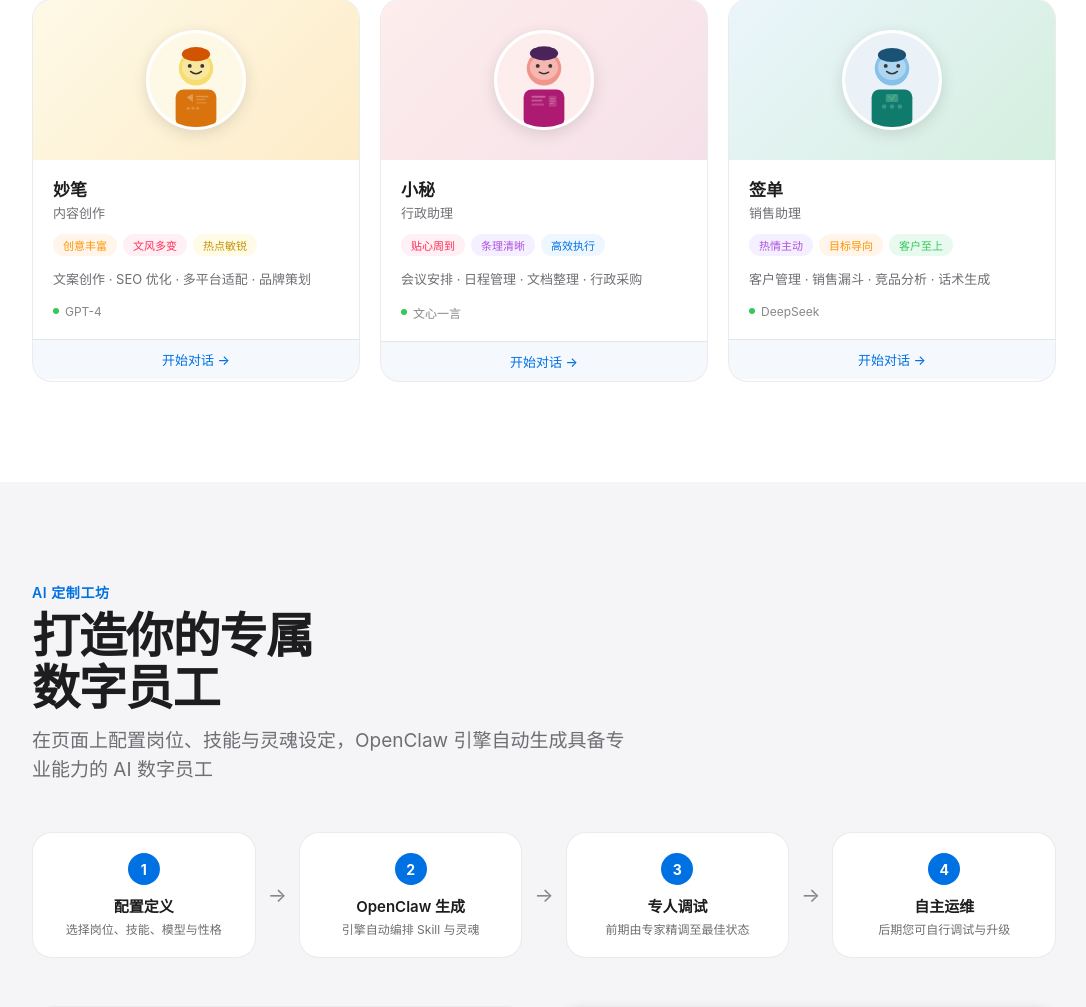
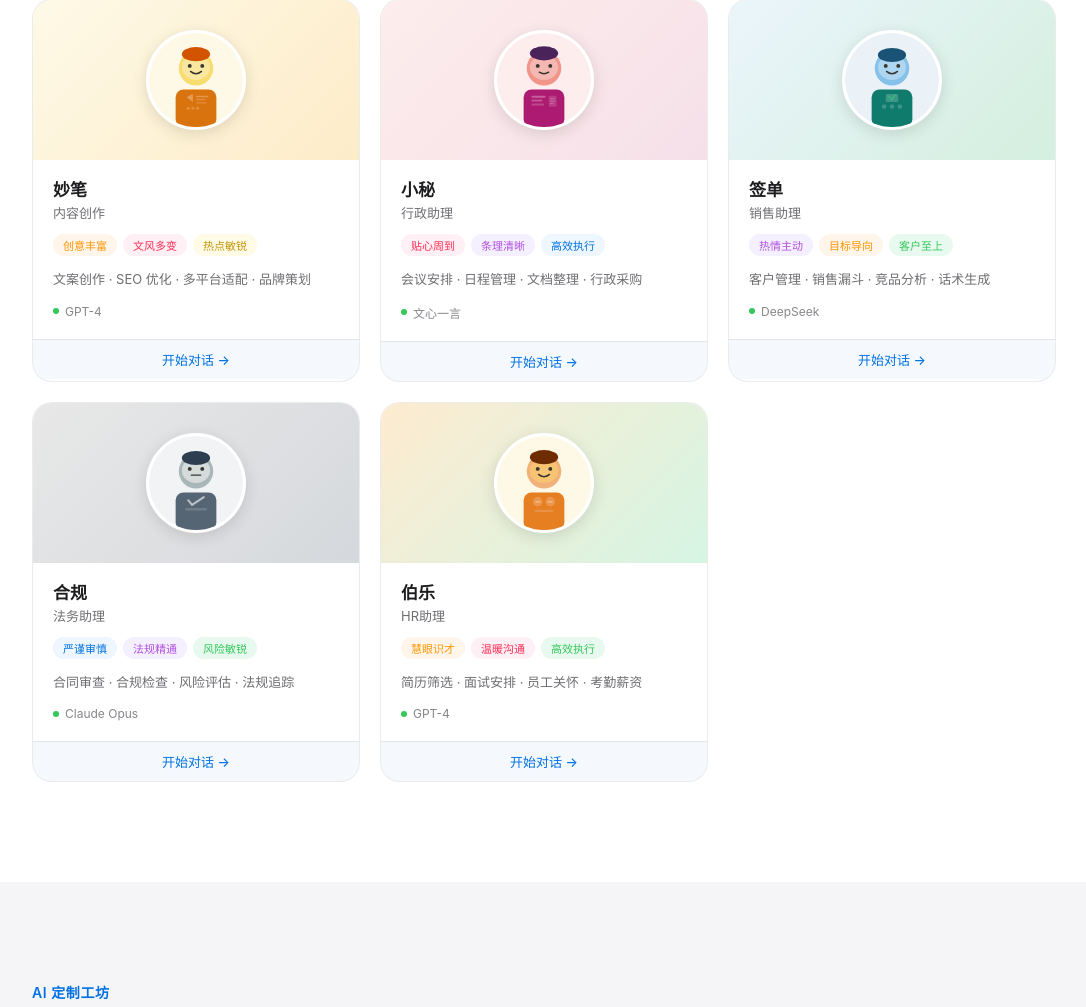
Before and after one commit to sunboygavin/findyou-repo, a Flask app: page / in a window 1280 px wide. Shown: the part 2572-3579 px from the top of the page, without its empty margins (96-1182 px from the left). Run offline with Flask 3, Linux system fonts and the light colour scheme.

Commit message:
feat: 补全8员工+入门版定价+隐藏个人号+SEO+安全修复
- 新增合规(法务)和伯乐(HR)两个数字员工卡片+对话数据
- SaaS定价新增¥299入门版(4列布局)
- 联系方式替换为企业号 400-000-0000 / contact@findyou.ai
- 添加 SEO meta tags (description, keywords, og tags)
- secret_key 改为环境变量读取，避免重启丢失session
- 咨询表单新增入门版选项

```diff
--- a/app.py
+++ b/app.py
@@ -2,7 +2,7 @@ from flask import Flask, render_template, request, redirect, url_for, session, j
 import os
 
 app = Flask(__name__)
-app.secret_key = os.urandom(24).hex()
+app.secret_key = os.environ.get('SECRET_KEY', 'findyou-dev-secret-change-in-production-2026')
 
 # 默认账号
 USERS = {
--- a/templates/index.html
+++ b/templates/index.html
@@ -3,7 +3,14 @@
 <head>
 <meta charset="UTF-8">
 <meta name="viewport" content="width=device-width,initial-scale=1.0">
-<title>Findyou — 企业级AI数字员工</title>
+<title>Findyou — 企业级AI数字员工 | 云上SaaS + 内网私有化部署</title>
+<meta name="description" content="Findyou 企业级AI数字员工平台，提供会计、数据分析、安全、行政、销售、内容创作、法务、HR等8大岗位数字员工。支持云上SaaS和内网私有化双轨部署，成本仅为真人十分之一。">
+<meta name="keywords" content="AI数字员工,企业AI,数字化转型,SaaS,私有化部署,智能助手,Findyou">
+<meta property="og:title" content="Findyou — 企业级AI数字员工平台">
+<meta property="og:description" content="8大岗位AI数字员工，云上SaaS + 内网私有化双轨部署，成本仅为真人十分之一。">
+<meta property="og:type" content="website">
+<meta property="og:url" content="https://findyou.ai">
+<meta property="og:locale" content="zh_CN">
 <style>
 *{margin:0;padding:0;box-sizing:border-box}
 :root{
@@ -187,7 +194,7 @@ nav .nav-right{display:flex;align-items:center;gap:12px}
 .price-tabs{display:flex;gap:4px;padding:4px;background:var(--bg2);border-radius:980px;width:fit-content;margin-bottom:32px}
 .price-tab{padding:8px 24px;font-size:14px;font-weight:500;border:none;background:transparent;border-radius:980px;cursor:pointer;color:var(--text2);font-family:var(--font);transition:all .2s}
 .price-tab.active{background:var(--bg);color:var(--text);box-shadow:0 1px 4px rgba(0,0,0,0.08)}
-.price-grid{display:grid;grid-template-columns:repeat(3,1fr);gap:20px}
+.price-grid{display:grid;grid-template-columns:repeat(4,1fr);gap:20px}
 .price-card{border:1px solid var(--border);border-radius:var(--radius-lg);padding:32px 28px;position:relative;transition:all .3s;background:var(--bg)}
 .price-card:hover{box-shadow:var(--shadow)}
 .price-card.featured{border-color:var(--blue);box-shadow:0 0 0 1px var(--blue)}
@@ -542,6 +549,58 @@ footer .copyright{font-size:13px;color:var(--text3)}
 <button class="emp-chat-btn" onclick="event.stopPropagation();openChat(5)">开始对话 →</button>
 </div>
 
+<div class="emp-card anim" onclick="openChat(6)">
+<div class="emp-cover" style="background:linear-gradient(135deg,#e8e8e8,#d5d8dc)">
+<div class="emp-avatar"><svg viewBox="0 0 120 120" xmlns="http://www.w3.org/2000/svg">
+<rect width="120" height="120" rx="60" fill="#f2f3f4"/>
+<circle cx="60" cy="45" r="22" fill="#aab7b8"/>
+<ellipse cx="60" cy="44" rx="18" ry="16" fill="#d5dbdb"/>
+<circle cx="52" cy="42" r="2.5" fill="#37352f"/><circle cx="68" cy="42" r="2.5" fill="#37352f"/>
+<path d="M54 50 L66 50" stroke="#37352f" fill="none" stroke-width="1.8" stroke-linecap="round"/>
+<path d="M42 28 Q60 18 78 28" fill="#2c3e50" stroke="none"/>
+<ellipse cx="60" cy="28" rx="18" ry="9" fill="#2c3e50"/>
+<rect x="34" y="72" width="52" height="48" rx="10" fill="#566573"/>
+<path d="M50 82 L55 88 L70 78" stroke="#fff" stroke-width="2.5" fill="none" stroke-linecap="round" opacity="0.6"/>
+<rect x="46" y="92" width="28" height="3" rx="1.5" fill="#fff" opacity="0.15"/>
+</svg></div>
+</div>
+<div class="emp-body">
+<div class="emp-name">合规</div>
+<div class="emp-role">法务助理</div>
+<div class="emp-tags"><span class="emp-tag t-blue">严谨审慎</span><span class="emp-tag t-purple">法规精通</span><span class="emp-tag t-green">风险敏锐</span></div>
+<div class="emp-skills">合同审查 · 合规检查 · 风险评估 · 法规追踪</div>
+<div class="emp-model">Claude Opus</div>
+</div>
+<button class="emp-chat-btn" onclick="event.stopPropagation();openChat(6)">开始对话 →</button>
+</div>
+
+<div class="emp-card anim anim-delay-1" onclick="openChat(7)">
+<div class="emp-cover" style="background:linear-gradient(135deg,#fdebd0,#d5f5e3)">
+<div class="emp-avatar"><svg viewBox="0 0 120 120" xmlns="http://www.w3.org/2000/svg">
+<rect width="120" height="120" rx="60" fill="#fef9e7"/>
+<circle cx="60" cy="45" r="22" fill="#f0b27a"/>
+<ellipse cx="60" cy="44" rx="18" ry="16" fill="#f8c471"/>
+<circle cx="52" cy="42" r="2.5" fill="#37352f"/><circle cx="68" cy="42" r="2.5" fill="#37352f"/>
+<path d="M53 49 Q60 55 67 49" stroke="#37352f" fill="none" stroke-width="1.8" stroke-linecap="round"/>
+<path d="M42 26 Q60 18 78 26" fill="#6e2c00" stroke="none"/>
+<ellipse cx="60" cy="27" rx="18" ry="9" fill="#6e2c00"/>
+<rect x="34" y="72" width="52" height="48" rx="10" fill="#e67e22"/>
+<circle cx="52" cy="84" r="6" fill="#fff" opacity="0.2"/>
+<circle cx="68" cy="84" r="6" fill="#fff" opacity="0.2"/>
+<path d="M49 84 L55 84 M65 84 L71 84" stroke="#fff" stroke-width="1.5" opacity="0.4"/>
+<rect x="48" y="94" width="24" height="3" rx="1.5" fill="#fff" opacity="0.15"/>
+</svg></div>
+</div>
+<div class="emp-body">
+<div class="emp-name">伯乐</div>
+<div class="emp-role">HR助理</div>
+<div class="emp-tags"><span class="emp-tag t-orange">慧眼识才</span><span class="emp-tag t-pink">温暖沟通</span><span class="emp-tag t-green">高效执行</span></div>
+<div class="emp-skills">简历筛选 · 面试安排 · 员工关怀 · 考勤薪资</div>
+<div class="emp-model">GPT-4</div>
+</div>
+<button class="emp-chat-btn" onclick="event.stopPropagation();openChat(7)">开始对话 →</button>
+</div>
+
 </div>
 </div>
 </section>
@@ -707,12 +766,17 @@ footer .copyright{font-size:13px;color:var(--text3)}
 <ul><li>1 个数字员工</li><li>500 次/月调用</li><li>基础技能</li></ul>
 <button class="btn-pill btn-outline price-btn" onclick="openLogin()">开始体验</button>
 </div>
-<div class="price-card featured anim anim-delay-1">
+<div class="price-card anim anim-delay-1">
+<h4>入门版</h4><div class="price-num">¥299<small>/月</small></div><div class="price-note">适合小微企业起步</div>
+<ul><li>2 个数字员工</li><li>1 万次/月调用</li><li>全部标准技能</li><li>5×8 小时在线支持</li></ul>
+<button class="btn-pill btn-outline price-btn" onclick="openLogin()">立即购买</button>
+</div>
+<div class="price-card featured anim anim-delay-2">
 <h4>专业版</h4><div class="price-num">¥899<small>/月</small></div><div class="price-note">适合成长型企业</div>
 <ul><li>3 个数字员工</li><li>5 万次/月调用</li><li>全部标准 + 进阶技能</li><li>7×12 小时在线支持</li><li>1 次免费技能定制</li></ul>
 <button class="btn-pill btn-primary price-btn" onclick="openLogin()">立即购买</button>
 </div>
-<div class="price-card anim anim-delay-2">
+<div class="price-card anim anim-delay-3">
 <h4>企业版</h4><div class="price-num">¥2,999<small>/月</small></div><div class="price-note">适合中大型企业</div>
 <ul><li>10 个数字员工</li><li>20 万次/月调用</li><li>全部技能 + 深度定制</li><li>专属客服经理</li><li>月度优化服务</li></ul>
 <button class="btn-pill btn-dark price-btn" onclick="scrollToContact()">联系销售</button>
@@ -794,15 +858,15 @@ footer .copyright{font-size:13px;color:var(--text3)}
 <h2 class="section-title anim">开始你的数字化之旅</h2>
 <p class="section-desc anim">14 天免费体验，无需绑定信用卡。填写表单，我们将在 24 小时内与您联系。</p>
 <div class="contact-cards anim">
-<div class="cc" onclick="window.location.href='tel:15828308967'"><div class="cc-icon">📞</div><div class="cc-label">电话</div><div class="cc-value"><a href="tel:15828308967">158-2830-8967</a></div></div>
-<div class="cc" onclick="window.location.href='mailto:sunboygavin@126.com'"><div class="cc-icon">📧</div><div class="cc-label">邮箱</div><div class="cc-value"><a href="mailto:sunboygavin@126.com">sunboygavin@126.com</a></div></div>
+<div class="cc" onclick="window.location.href='tel:4000000000'"><div class="cc-icon">📞</div><div class="cc-label">电话</div><div class="cc-value"><a href="tel:4000000000">400-000-0000</a></div></div>
+<div class="cc" onclick="window.location.href='mailto:contact@findyou.ai'"><div class="cc-icon">📧</div><div class="cc-label">邮箱</div><div class="cc-value"><a href="mailto:contact@findyou.ai">contact@findyou.ai</a></div></div>
 <div class="cc" onclick="openContact()"><div class="cc-icon">💬</div><div class="cc-label">在线咨询</div><div class="cc-value" style="color:var(--blue)">立即对话</div></div>
 </div>
 <div class="contact-form anim">
 <div class="form-field"><label>您的姓名</label><input type="text" id="cf-name" placeholder="请输入姓名"></div>
 <div class="form-field"><label>联系电话</label><input type="tel" id="cf-phone" placeholder="请输入手机号"></div>
 <div class="form-field"><label>公司名称</label><input type="text" id="cf-company" placeholder="请输入公司名称"></div>
-<div class="form-field"><label>感兴趣的方案</label><select id="cf-plan"><option value="">请选择</option><option>云上版 · 免费试用</option><option>云上版 · 专业版</option><option>云上版 · 企业版</option><option>内网私有化部署</option><option>定制方案咨询</option></select></div>
+<div class="form-field"><label>感兴趣的方案</label><select id="cf-plan"><option value="">请选择</option><option>云上版 · 免费试用</option><option>云上版 · 入门版</option><option>云上版 · 专业版</option><option>云上版 · 企业版</option><option>内网私有化部署</option><option>定制方案咨询</option></select></div>
 <div class="form-field"><label>需求描述</label><textarea id="cf-msg" placeholder="请简要描述您的需求场景..."></textarea></div>
 <button class="btn-pill btn-primary" style="padding:12px 32px;font-size:16px" onclick="submitForm()">提交咨询</button>
 </div>
@@ -835,7 +899,7 @@ footer .copyright{font-size:13px;color:var(--text3)}
 <div class="modal-box">
 <div class="modal-top"><h3>💬 在线咨询</h3><button class="modal-x" onclick="closeContact()">×</button></div>
 <div class="chat-body" id="contactArea">
-<div class="chat-msg bot"><div class="who">Findyou 客服</div><div class="bbl">您好！欢迎咨询 Findyou 数字员工解决方案。请问有什么可以帮您的？<br><br>📞 <strong>158-2830-8967</strong><br>📧 <strong>sunboygavin@126.com</strong></div></div>
+<div class="chat-msg bot"><div class="who">Findyou 客服</div><div class="bbl">您好！欢迎咨询 Findyou 数字员工解决方案。请问有什么可以帮您的？<br><br>📞 <strong>400-000-0000</strong><br>📧 <strong>contact@findyou.ai</strong></div></div>
 </div>
 <div class="chat-bar"><input id="contactInput" placeholder="输入您的问题..." onkeydown="if(event.key==='Enter')sendContact()"><button onclick="sendContact()">发送</button></div>
 </div>
@@ -874,7 +938,11 @@ var emps=[
 {name:'小秘',role:'助理',hi:'您好！我是小秘，随时为您安排日程和处理行政事务。',
  re:['明天日程：9:00 产品评审会（会议室 A）、14:00 客户拜访、16:30 周报截止。','本周会议纪要已生成并发送给全体参会人员，共 3 个待办事项已同步。','办公用品采购清单已整理：A4 纸×20 箱、墨盒×5、白板笔×30，预算 ¥2,850。']},
 {name:'签单',role:'销售',hi:'您好！我是签单，帮您管理客户关系和提升销售效率。',
- re:['本周重点跟进：A 公司（报价阶段，¥50万）、B 公司（需求确认中）、C 公司（合同待签）。','销售漏斗分析：本月新增线索 128 条，转化率 12.5%，较上月提升 3 个百分点。','竞品动态：XX 公司本周发布新产品，定价较我们低 15%，已草拟应对方案。']}
+ re:['本周重点跟进：A 公司（报价阶段，¥50万）、B 公司（需求确认中）、C 公司（合同待签）。','销售漏斗分析：本月新增线索 128 条，转化率 12.5%，较上月提升 3 个百分点。','竞品动态：XX 公司本周发布新产品，定价较我们低 15%，已草拟应对方案。']},
+{name:'合规',role:'法务',hi:'您好，我是合规，您的法务数字员工。合同审查、合规检查随时待命。',
+ re:['已完成本批次 12 份合同审查，其中 3 份存在违约金条款风险，建议修改后再签署。','新版《数据安全法》实施细则已更新，涉及贵司 5 项业务流程需调整，已生成合规整改清单。','劳动合同续签提醒：本月有 8 名员工合同到期，已整理续签建议及薪资调整方案。']},
+{name:'伯乐',role:'HR',hi:'您好！我是伯乐，专注人才招聘与员工管理。有什么HR事务需要处理？',
+ re:['本周收到 156 份简历，经过初筛匹配度 70% 以上的有 23 份，已按岗位分类整理，推荐优先面试 8 人。','员工满意度调查结果出炉：整体评分 4.2/5，主要改进点为晋升通道透明度（3.1 分），已草拟优化建议。','本月考勤统计完成：全勤 42 人，请假 15 人次，迟到 8 人次。薪资核算数据已同步至账清。']}
 ];
 var curEmp=0,msgIdx=0;
 
@@ -900,7 +968,7 @@ function esc(t){var d=document.createElement('div');d.appendChild(document.creat
 // Contact chat
 function openContact(){document.getElementById('contactModal').classList.add('show');document.getElementById('contactInput').focus()}
 function closeContact(){document.getElementById('contactModal').classList.remove('show')}
-var cResp=['感谢咨询！我们支持云上 SaaS 和内网私有化两种部署方式，您更倾向哪种？','好的，我们可以安排 15 分钟线上演示。请留下联系方式，或直接拨打 158-2830-8967。','专业版（¥899/月）包含 3 个数字员工和 5 万次调用，是大多数企业的首选。需要安排免费试用吗？','已记录您的需求，顾问会在 24 小时内联系您。也可发送邮件至 sunboygavin@126.com。'],cIdx=0;
+var cResp=['感谢咨询！我们支持云上 SaaS 和内网私有化两种部署方式，您更倾向哪种？','好的，我们可以安排 15 分钟线上演示。请留下联系方式，或直接拨打 400-000-0000。','专业版（¥899/月）包含 3 个数字员工和 5 万次调用，是大多数企业的首选。需要安排免费试用吗？','已记录您的需求，顾问会在 24 小时内联系您。也可发送邮件至 contact@findyou.ai。'],cIdx=0;
 function sendContact(){
   var inp=document.getElementById('contactInput'),m=inp.value.trim();if(!m)return;
   var a=document.getElementById('contactArea');
```
